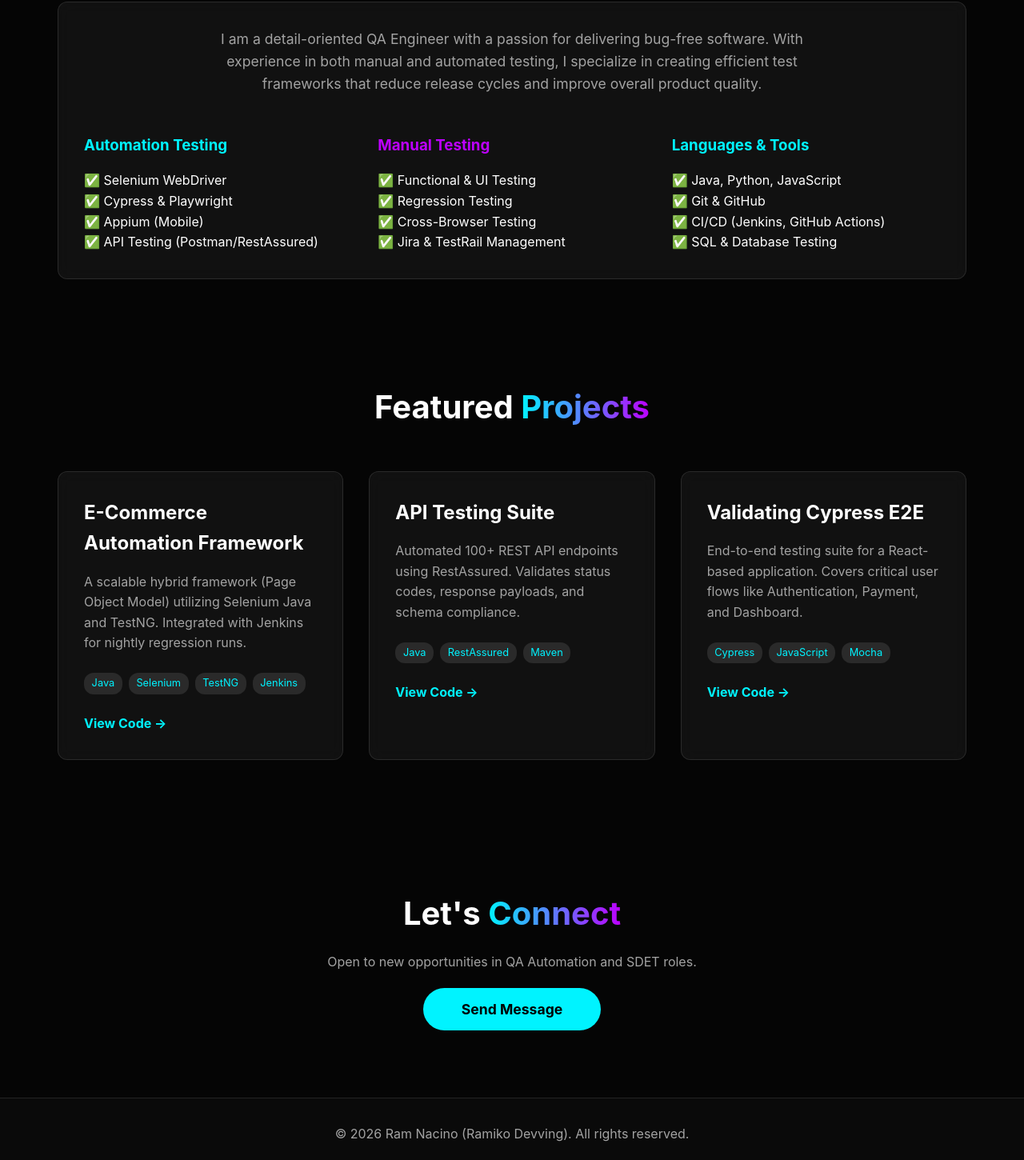
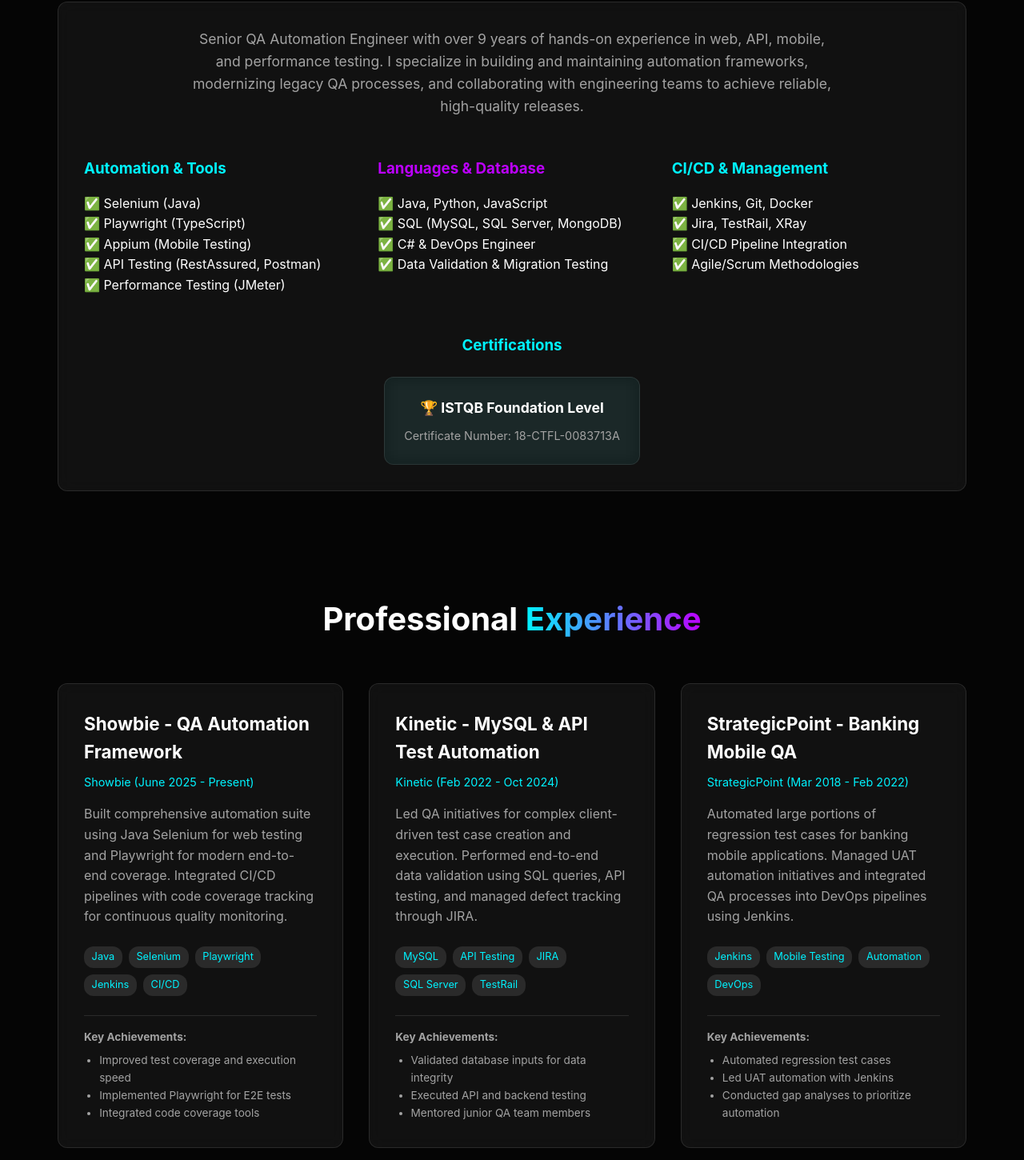
Before and after one commit to TinyMG/ram-nacino-portfolio, a React (Vite) app: page / in a window 1280 px wide. Shown: the part 878-2328 px from the top of the page at 80% size. Built offline with nearby package versions, Linux system fonts and the light colour scheme.

Commit message:
Update portfolio with real resume data and professional experience

```diff
--- a/src/sections/About.jsx
+++ b/src/sections/About.jsx
@@ -21,9 +21,9 @@
                     marginRight: 'auto',
                     textAlign: 'center'
                 }}>
-                    I am a detail-oriented QA Engineer with a passion for delivering bug-free software.
-                    With experience in both manual and automated testing, I specialize in creating
-                    efficient test frameworks that reduce release cycles and improve overall product quality.
+                    Senior QA Automation Engineer with over 9 years of hands-on experience in web, API, mobile, and performance testing.
+                    I specialize in building and maintaining automation frameworks, modernizing legacy QA processes, and collaborating with
+                    engineering teams to achieve reliable, high-quality releases.
                 </p>
 
                 <div style={{
@@ -34,35 +34,53 @@
                 }}>
                     {/* Skill Group 1 */}
                     <div>
-                        <h3 style={{ color: 'var(--primary)', marginBottom: '1rem' }}>Automation Testing</h3>
+                        <h3 style={{ color: 'var(--primary)', marginBottom: '1rem' }}>Automation & Tools</h3>
                         <ul style={{ listStyle: 'none', color: 'var(--text-primary)' }}>
-                            <li>✅ Selenium WebDriver</li>
-                            <li>✅ Cypress & Playwright</li>
-                            <li>✅ Appium (Mobile)</li>
-                            <li>✅ API Testing (Postman/RestAssured)</li>
+                            <li>✅ Selenium (Java)</li>
+                            <li>✅ Playwright (TypeScript)</li>
+                            <li>✅ Appium (Mobile Testing)</li>
+                            <li>✅ API Testing (RestAssured, Postman)</li>
+                            <li>✅ Performance Testing (JMeter)</li>
                         </ul>
                     </div>
 
                     {/* Skill Group 2 */}
                     <div>
-                        <h3 style={{ color: 'var(--secondary)', marginBottom: '1rem' }}>Manual Testing</h3>
+                        <h3 style={{ color: 'var(--secondary)', marginBottom: '1rem' }}>Languages & Database</h3>
                         <ul style={{ listStyle: 'none', color: 'var(--text-primary)' }}>
-                            <li>✅ Functional & UI Testing</li>
-                            <li>✅ Regression Testing</li>
-                            <li>✅ Cross-Browser Testing</li>
-                            <li>✅ Jira & TestRail Management</li>
+                            <li>✅ Java, Python, JavaScript</li>
+                            <li>✅ SQL (MySQL, SQL Server, MongoDB)</li>
+                            <li>✅ C# & DevOps Engineer</li>
+                            <li>✅ Data Validation & Migration Testing</li>
                         </ul>
                     </div>
 
                     {/* Skill Group 3 */}
                     <div>
-                        <h3 style={{ color: 'var(--primary)', marginBottom: '1rem' }}>Languages & Tools</h3>
+                        <h3 style={{ color: 'var(--primary)', marginBottom: '1rem' }}>CI/CD & Management</h3>
                         <ul style={{ listStyle: 'none', color: 'var(--text-primary)' }}>
-                            <li>✅ Java, Python, JavaScript</li>
-                            <li>✅ Git & GitHub</li>
-                            <li>✅ CI/CD (Jenkins, GitHub Actions)</li>
-                            <li>✅ SQL & Database Testing</li>
+                            <li>✅ Jenkins, Git, Docker</li>
+                            <li>✅ Jira, TestRail, XRay</li>
+                            <li>✅ CI/CD Pipeline Integration</li>
+                            <li>✅ Agile/Scrum Methodologies</li>
                         </ul>
+                    </div>
+                </div>
+
+                {/* Certifications */}
+                <div style={{ marginTop: '3rem', textAlign: 'center' }}>
+                    <h3 style={{ color: 'var(--primary)', marginBottom: '1.5rem' }}>Certifications</h3>
+                    <div className="glass-panel" style={{
+                        padding: '1.5rem',
+                        display: 'inline-block',
+                        background: 'rgba(0, 243, 255, 0.05)'
+                    }}>
+                        <p style={{ fontSize: '1.1rem', fontWeight: 'bold', marginBottom: '0.5rem' }}>
+                            🏆 ISTQB Foundation Level
+                        </p>
+                        <p style={{ color: 'var(--text-secondary)', fontSize: '0.9rem' }}>
+                            Certificate Number: 18-CTFL-0083713A
+                        </p>
                     </div>
                 </div>
             </div>
--- a/src/sections/Hero.jsx
+++ b/src/sections/Hero.jsx
@@ -28,7 +28,7 @@
                     marginRight: 'auto'
                 }}>
                     Hi, I'm <strong style={{ color: 'var(--text-primary)' }}>Ram Nacino</strong>.
-                    I bridge the gap between development and quality assurance with robust test automation strategies.
+                    Senior QA Automation Engineer with 9+ years of experience in web, API, mobile, and performance testing.
                 </p>
 
                 <div style={{
@@ -53,7 +53,7 @@
                         onMouseOver={(e) => e.currentTarget.style.transform = 'scale(1.05)'}
                         onMouseOut={(e) => e.currentTarget.style.transform = 'scale(1)'}
                     >
-                        View Projects
+                        View Experience
                     </a>
 
                     <a href="#contact" style={{
@@ -82,11 +82,11 @@
                     </a>
                 </div>
 
-                {/* Tech Stack Pills w/ simple animation */}
+                {/* Tech Stack Pills */}
                 <div style={{ marginTop: '4rem' }}>
-                    <p style={{ color: 'var(--text-secondary)', marginBottom: '1rem', fontSize: '0.9rem', textTransform: 'uppercase', letterSpacing: '2px' }}>Tech Stack</p>
+                    <p style={{ color: 'var(--text-secondary)', marginBottom: '1rem', fontSize: '0.9rem', textTransform: 'uppercase', letterSpacing: '2px' }}>Core Technologies</p>
                     <div style={{ display: 'flex', flexWrap: 'wrap', justifyContent: 'center', gap: '1rem' }}>
-                        {['Selenium', 'Cypress', 'Java', 'Python', 'JavaScript', 'Jenkins', 'Postman'].map((tech) => (
+                        {['Selenium', 'Playwright', 'Appium', 'Java', 'Python', 'JavaScript', 'SQL', 'Jenkins'].map((tech) => (
                             <span key={tech} style={{
                                 padding: '0.5rem 1rem',
                                 background: 'var(--bg-glass)',
--- a/src/sections/Projects.jsx
+++ b/src/sections/Projects.jsx
@@ -3,22 +3,48 @@
 const Projects = () => {
     const projects = [
         {
-            title: 'E-Commerce Automation Framework',
-            description: 'A scalable hybrid framework (Page Object Model) utilizing Selenium Java and TestNG. Integrated with Jenkins for nightly regression runs.',
-            tech: ['Java', 'Selenium', 'TestNG', 'Jenkins'],
-            link: '#'
+            title: 'Showbie - QA Automation Framework',
+            company: 'Showbie (June 2025 - Present)',
+            description: 'Built comprehensive automation suite using Java Selenium for web testing and Playwright for modern end-to-end coverage. Integrated CI/CD pipelines with code coverage tracking for continuous quality monitoring.',
+            tech: ['Java', 'Selenium', 'Playwright', 'Jenkins', 'CI/CD'],
+            achievements: [
+                'Improved test coverage and execution speed',
+                'Implemented Playwright for E2E tests',
+                'Integrated code coverage tools'
+            ]
         },
         {
-            title: 'API Testing Suite',
-            description: 'Automated 100+ REST API endpoints using RestAssured. Validates status codes, response payloads, and schema compliance.',
-            tech: ['Java', 'RestAssured', 'Maven'],
-            link: '#'
+            title: 'Kinetic - MySQL & API Test Automation',
+            company: 'Kinetic (Feb 2022 - Oct 2024)',
+            description: 'Led QA initiatives for complex client-driven test case creation and execution. Performed end-to-end data validation using SQL queries, API testing, and managed defect tracking through JIRA.',
+            tech: ['MySQL', 'API Testing', 'JIRA', 'SQL Server', 'TestRail'],
+            achievements: [
+                'Validated database inputs for data integrity',
+                'Executed API and backend testing',
+                'Mentored junior QA team members'
+            ]
         },
         {
-            title: 'Validating Cypress E2E',
-            description: 'End-to-end testing suite for a React-based application. Covers critical user flows like Authentication, Payment, and Dashboard.',
-            tech: ['Cypress', 'JavaScript', 'Mocha'],
-            link: '#'
+            title: 'StrategicPoint - Banking Mobile QA',
+            company: 'StrategicPoint (Mar 2018 - Feb 2022)',
+            description: 'Automated large portions of regression test cases for banking mobile applications. Managed UAT automation initiatives and integrated QA processes into DevOps pipelines using Jenkins.',
+            tech: ['Jenkins', 'Mobile Testing', 'Automation', 'DevOps'],
+            achievements: [
+                'Automated regression test cases',
+                'Led UAT automation with Jenkins',
+                'Conducted gap analyses to prioritize automation'
+            ]
+        },
+        {
+            title: 'TRIBAL - API & Performance Testing',
+            company: 'TRIBAL (Jun 2016 - Mar 2018)',
+            description: 'Executed manual and automated test cases using TestComplete and Katalon Studio. Developed test scripts for API testing with SQL integration and performed performance testing using JMeter.',
+            tech: ['TestComplete', 'Katalon Studio', 'JMeter', 'SQL'],
+            achievements: [
+                'Developed API test scripts with SQL',
+                'Performed performance tests using JMeter',
+                'Maintained detailed test documentation'
+            ]
         }
     ];
 
@@ -29,12 +55,12 @@
                 marginBottom: '3rem',
                 textAlign: 'center'
             }}>
-                Featured <span className="gradient-text">Projects</span>
+                Professional <span className="gradient-text">Experience</span>
             </h2>
 
             <div style={{
                 display: 'grid',
-                gridTemplateColumns: 'repeat(auto-fit, minmax(300px, 1fr))',
+                gridTemplateColumns: 'repeat(auto-fit, minmax(320px, 1fr))',
                 gap: '2rem'
             }}>
                 {projects.map((project, index) => (
@@ -46,10 +72,15 @@
                         onMouseOver={(e) => e.currentTarget.style.transform = 'translateY(-5px)'}
                         onMouseOut={(e) => e.currentTarget.style.transform = 'translateY(0)'}
                     >
-                        <h3 style={{ marginBottom: '1rem', fontSize: '1.5rem' }}>{project.title}</h3>
+                        <h3 style={{ marginBottom: '0.5rem', fontSize: '1.4rem' }}>{project.title}</h3>
+                        <p style={{ color: 'var(--primary)', fontSize: '0.9rem', marginBottom: '1rem' }}>
+                            {project.company}
+                        </p>
                         <p style={{ color: 'var(--text-secondary)', marginBottom: '1.5rem' }}>
                             {project.description}
                         </p>
+
+                        {/* Tech Stack */}
                         <div style={{ display: 'flex', flexWrap: 'wrap', gap: '0.5rem', marginBottom: '1.5rem' }}>
                             {project.tech.map((t) => (
                                 <span key={t} style={{
@@ -63,9 +94,32 @@
                                 </span>
                             ))}
                         </div>
-                        <a href={project.link} style={{ fontWeight: 'bold' }}>View Code &rarr;</a>
+
+                        {/* Key Achievements */}
+                        <div style={{ borderTop: '1px solid var(--border-color)', paddingTop: '1rem' }}>
+                            <p style={{ fontSize: '0.85rem', color: 'var(--text-secondary)', marginBottom: '0.5rem', fontWeight: 'bold' }}>
+                                Key Achievements:
+                            </p>
+                            <ul style={{ fontSize: '0.85rem', color: 'var(--text-secondary)', paddingLeft: '1.2rem' }}>
+                                {project.achievements.map((achievement, i) => (
+                                    <li key={i}>{achievement}</li>
+                                ))}
+                            </ul>
+                        </div>
                     </div>
                 ))}
+            </div>
+
+            {/* GitHub Stats */}
+            <div style={{ marginTop: '4rem', textAlign: 'center' }}>
+                <h3 style={{ fontSize: '2rem', marginBottom: '2rem' }}>
+                    GitHub <span className="gradient-text">Activity</span>
+                </h3>
+                <img
+                    src="https://github-readme-stats.vercel.app/api?username=TinyMG&show_icons=true&theme=radical&hide_border=true&bg_color=0a0a0a"
+                    alt="GitHub Stats"
+                    style={{ maxWidth: '100%', height: 'auto', borderRadius: '12px' }}
+                />
             </div>
         </section>
     );
```
